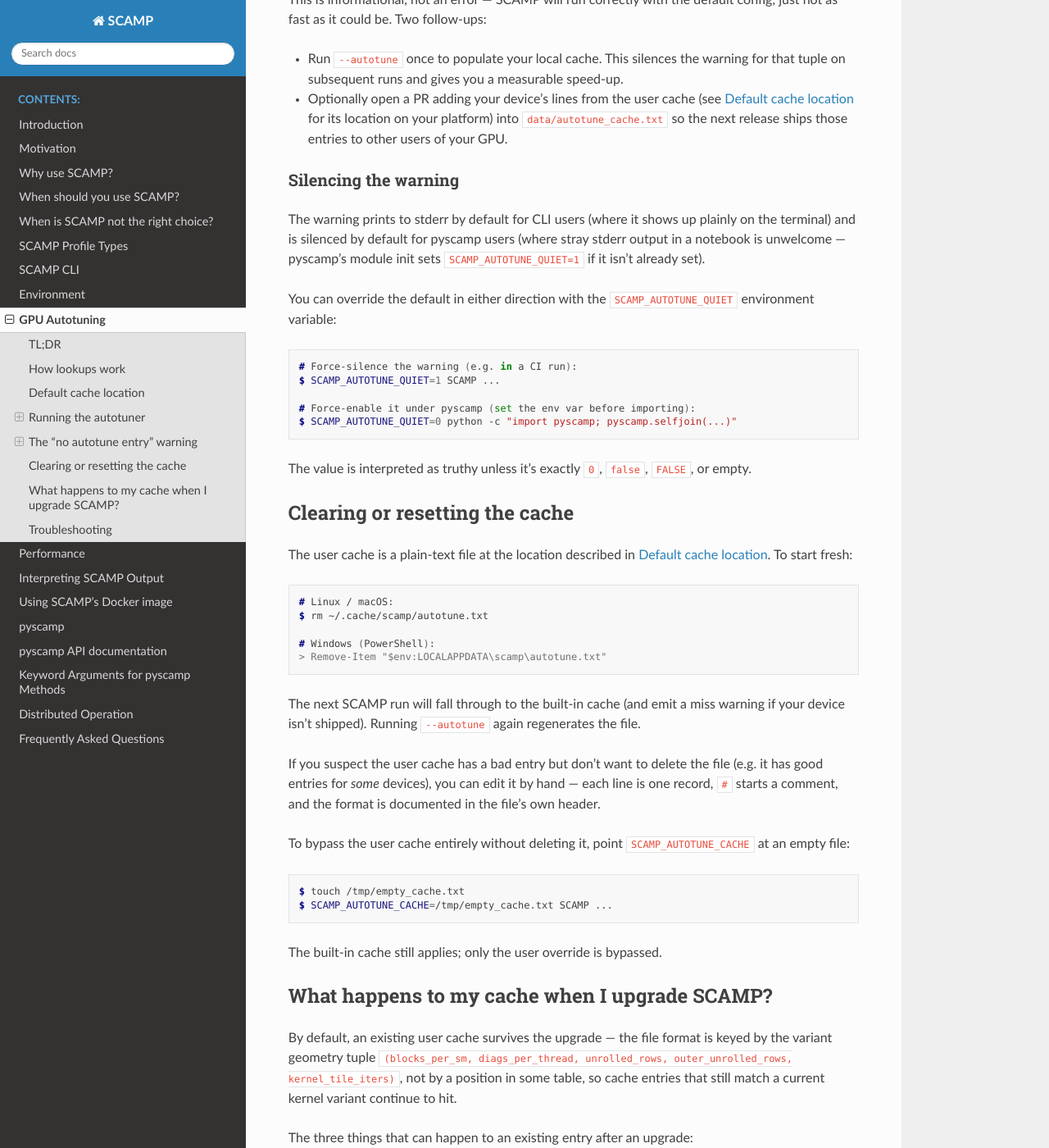
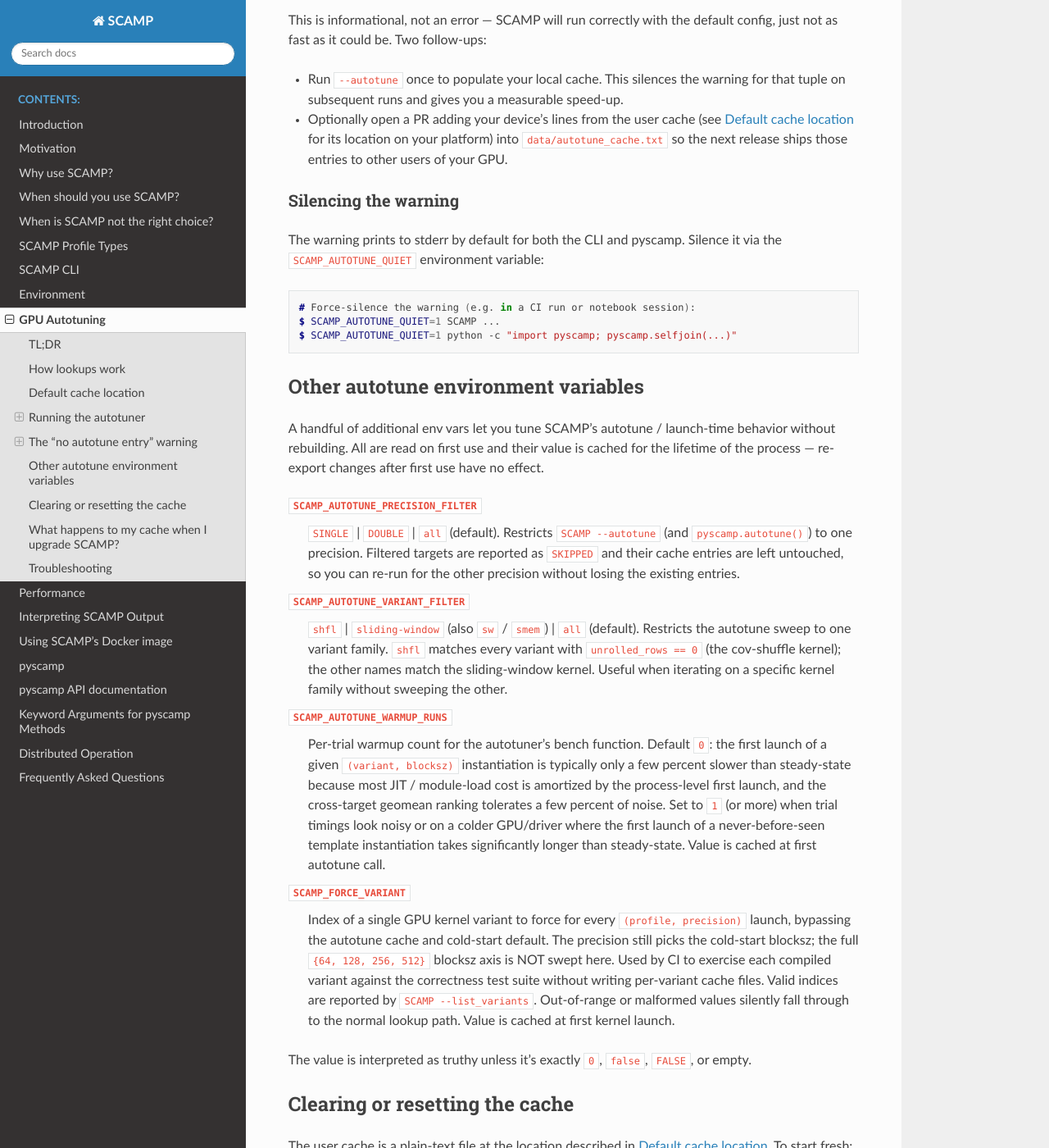
Before and after one commit to zpzim/SCAMP, a Sphinx documentation site: the page built from docs/source/autotune.rst, in a window 1280 px wide and 1400 px high, scrolled down 3299 px. Shown: the whole window at 82% size. Built offline with Sphinx 7.4.7 and the Read the Docs theme 3.1.0, drawn with Linux system fonts in a browser that asks for light colours; some of the changed text lies outside the part shown.

Commit message:
Autotune env var docs + behavior tweaks from PR review
- SCAMP_FORCE_VARIANT lookup now caches the parsed value at first call
  via a static-local initializer. The lookup sits on the per-tile-launch
  hot path; the prior every-call getenv() added a syscall per tile.
  Out-of-range and malformed values cache as -1 ("no override") so the
  fast path stays a single int compare.

- pyscamp module init no longer force-sets SCAMP_AUTOTUNE_QUIET=1.
  The autotune cache-miss warning now behaves the same in pyscamp as
  in the CLI: prints once per process if no cache entry is found, can
  be silenced with SCAMP_AUTOTUNE_QUIET=1. The prior asymmetric default
  hid the "run --autotune for max perf" hint from notebook users for
  whom it was most relevant.

- safe_bps() comment now spells out the default-arg evaluation semantics
  (hw_threads_per_sm() resolves under the current __CUDA_ARCH__ guard
  at the call site, so each per-arch device compilation pass bakes in
  the right per-SM cap).

- docs/source/autotune.rst: dropped the now-stale "pyscamp silences by
  default" claim; clarified the cache-miss warning is once-per-process.
  Added an "Other autotune environment variables" section covering
  SCAMP_AUTOTUNE_{PRECISION,VARIANT}_FILTER, SCAMP_AUTOTUNE_WARMUP_RUNS,
  and SCAMP_FORCE_VARIANT, including their first-call-cached semantics
  for the ones that latch.

Co-Authored-By: Claude Opus 4.7 <noreply@anthropic.com>

```diff
--- a/docs/source/autotune.rst
+++ b/docs/source/autotune.rst
@@ -28,9 +28,11 @@ TL;DR
      >>> import pyscamp
      >>> pyscamp.autotune()
 
-  If you are a pyscamp user, you will not recieve any messages about missing
-  autotune entries by default, but you can enable them with
-  ``SCAMP_AUTOTUNE_QUIET=0`` (see :ref:`autotune-miss-warning`).
+  The first SCAMP / pyscamp launch on a device without a cache entry
+  prints a one-shot per-process warning recommending you run
+  ``--autotune`` (subsequent launches in the same process are silent;
+  see :ref:`autotune-miss-warning`). Silence it entirely with
+  ``SCAMP_AUTOTUNE_QUIET=1``.
 
   This takes a few minutes to run and persists its choices to disk. The
   default location is ``~/.cache/scamp/autotune.txt`` on Linux/macOS and
@@ -195,21 +197,60 @@ default config, just not as fast as it could be. Two follow-ups:
 Silencing the warning
 """""""""""""""""""""
 
-The warning prints to stderr by default for CLI users (where it shows up
-plainly on the terminal) and is silenced by default for pyscamp users
-(where stray stderr output in a notebook is unwelcome — pyscamp's module
-init sets ``SCAMP_AUTOTUNE_QUIET=1`` if it isn't already set).
-
-You can override the default in either direction with the
-``SCAMP_AUTOTUNE_QUIET`` environment variable:
+The warning prints to stderr by default for both the CLI and pyscamp.
+Silence it via the ``SCAMP_AUTOTUNE_QUIET`` environment variable:
 
 .. code-block:: console
 
-   # Force-silence the warning (e.g. in a CI run):
+   # Force-silence the warning (e.g. in a CI run or notebook session):
    $ SCAMP_AUTOTUNE_QUIET=1 SCAMP ...
+   $ SCAMP_AUTOTUNE_QUIET=1 python -c "import pyscamp; pyscamp.selfjoin(...)"
 
-   # Force-enable it under pyscamp (set the env var before importing):
-   $ SCAMP_AUTOTUNE_QUIET=0 python -c "import pyscamp; pyscamp.selfjoin(...)"
+Other autotune environment variables
+------------------------------------
+
+A handful of additional env vars let you tune SCAMP's autotune /
+launch-time behavior without rebuilding. All are read on first use and
+their value is cached for the lifetime of the process — re-export
+changes after first use have no effect.
+
+``SCAMP_AUTOTUNE_PRECISION_FILTER``
+    ``SINGLE`` | ``DOUBLE`` | ``all`` (default). Restricts ``SCAMP
+    --autotune`` (and ``pyscamp.autotune()``) to one precision.
+    Filtered targets are reported as ``SKIPPED`` and their cache entries
+    are left untouched, so you can re-run for the other precision
+    without losing the existing entries.
+
+``SCAMP_AUTOTUNE_VARIANT_FILTER``
+    ``shfl`` | ``sliding-window`` (also ``sw`` / ``smem``) | ``all``
+    (default). Restricts the autotune sweep to one variant family.
+    ``shfl`` matches every variant with ``unrolled_rows == 0`` (the
+    cov-shuffle kernel); the other names match the sliding-window
+    kernel. Useful when iterating on a specific kernel family without
+    sweeping the other.
+
+``SCAMP_AUTOTUNE_WARMUP_RUNS``
+    Per-trial warmup count for the autotuner's bench function. Default
+    ``0``: the first launch of a given ``(variant, blocksz)``
+    instantiation is typically only a few percent slower than
+    steady-state because most JIT / module-load cost is amortized by
+    the process-level first launch, and the cross-target geomean
+    ranking tolerates a few percent of noise. Set to ``1`` (or more)
+    when trial timings look noisy or on a colder GPU/driver where the
+    first launch of a never-before-seen template instantiation takes
+    significantly longer than steady-state. Value is cached at first
+    autotune call.
+
+``SCAMP_FORCE_VARIANT``
+    Index of a single GPU kernel variant to force for every
+    ``(profile, precision)`` launch, bypassing the autotune cache and
+    cold-start default. The precision still picks the cold-start
+    blocksz; the full ``{64, 128, 256, 512}`` blocksz axis is NOT
+    swept here. Used by CI to exercise each compiled variant against
+    the correctness test suite without writing per-variant cache
+    files. Valid indices are reported by ``SCAMP --list_variants``.
+    Out-of-range or malformed values silently fall through to the
+    normal lookup path. Value is cached at first kernel launch.
 
 The value is interpreted as truthy unless it's exactly ``0``, ``false``,
 ``FALSE``, or empty.
```
Also changed, not shown: 3 other files.
